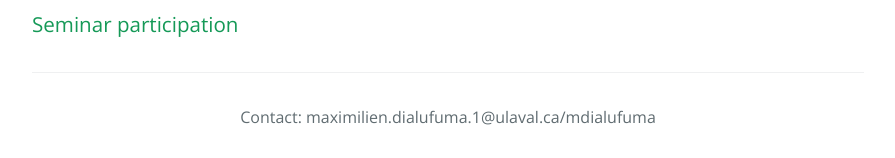
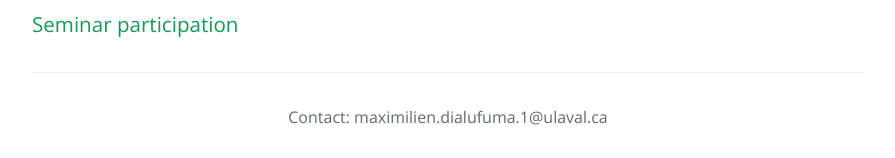
Before and after one commit to dialufuma/dialufuma.github.io, a Jekyll site: the page built from index.md, in a window 1280 px wide. Shown: the part 1006-1164 px from the top of the page, without its empty margins (192-1087 px from the left). Built offline with Jekyll 4.4.1, drawn with Linux system fonts in a browser that asks for light colours.

Commit message:
Update _config.yml

```diff
--- a/_config.yml
+++ b/_config.yml
@@ -19,7 +19,7 @@
 # in the templates via {{ site.myvariable }}.
 
 title: Maximilien Dialufuma
-email: maximilien.dialufuma.1@ulaval.ca/mdialufuma
+email: maximilien.dialufuma.1@ulaval.ca
 myvariable: true
 google_analytics: G-7W95DVMKJ3
 description: >- # this means to ignore newlines until "baseurl:"
```
